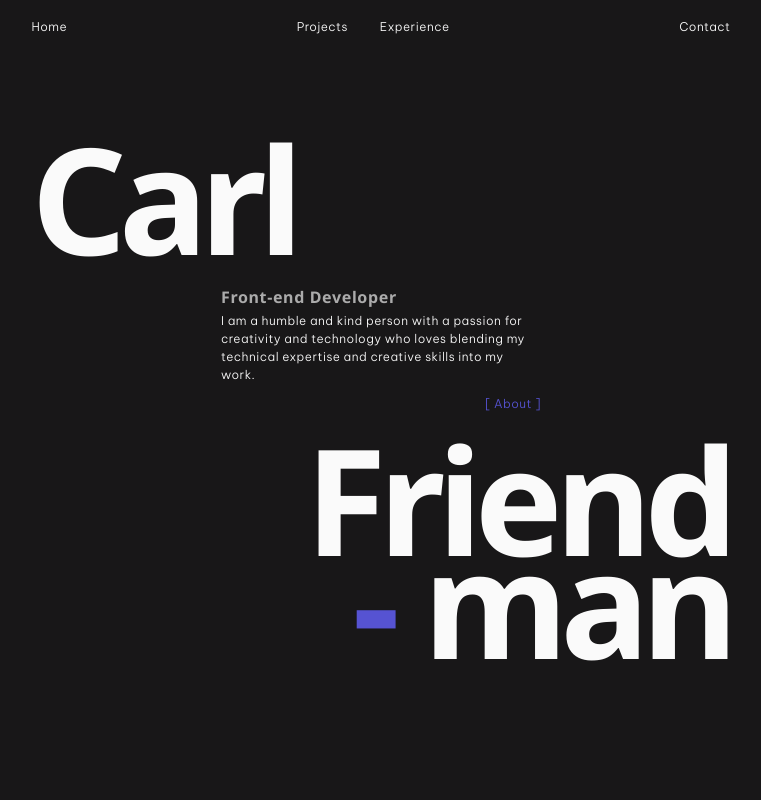
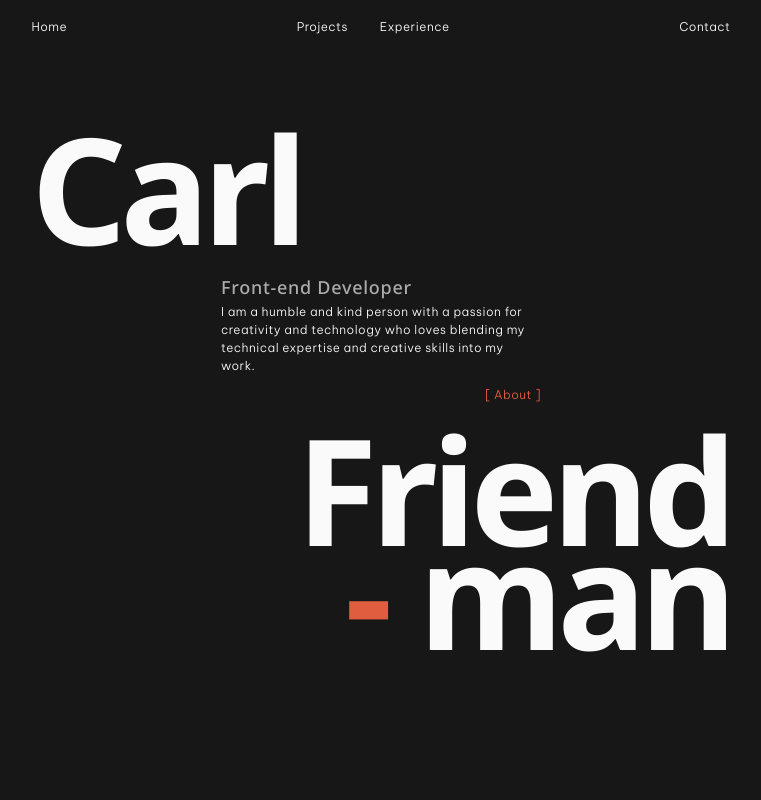
Before and after one commit to carl-vanman/Portfolio_23, a Next.js app: page / in a window 1280 px wide. Shown: the top 800 px of the page, without its empty margins (259-1020 px from the left). Built offline with nearby package versions, Linux system fonts and the light colour scheme.

Commit message:
added scroll effect to introduction, change init placement of menu btn to left

```diff
--- a/src/components/introduction/Introduction.js
+++ b/src/components/introduction/Introduction.js
@@ -1,17 +1,35 @@
-import React from "react";
+import React, { useState, useEffect } from "react";
 
 import Section from "../section/Section";
 
-import styles from "./Introduction.module.css"
-import utils from "../../styles/utils.module.css"
+import styles from "./Introduction.module.css";
+import utils from "../../styles/utils.module.css";
 
 const Introduction = () => {
+    const [scrollPosition, setScrollPosition] = useState(0);
+    const handleScroll = () => {
+        const position = window.pageYOffset;
+        setScrollPosition(position);
+    };
+
+    useEffect(() => {
+        window.addEventListener("scroll", handleScroll, { passive: true });
+
+        return () => {
+            window.removeEventListener("scroll", handleScroll);
+        };
+    }, []);
+
     return (
         <Section>
             <div className={styles.container}>
-                <h2 className={`${utils.xl_heading} ${styles.top_title}`} >Carl</h2>
+                <h2 className={`${utils.xl_heading} ${styles.top_title}`} style={{ transform: `translateX(-${scrollPosition*0.1}px)`, opacity:`${1-scrollPosition*0.0015}`}}>
+                    Carl
+                </h2>
                 <article className={`${styles.about_container}`}>
-                    <h3 className={`${utils.sm_heading_light}`}>Front-end Developer</h3>
+                    <h3 className={`${utils.sm_heading_light}`}>
+                        Front-end Developer
+                    </h3>
                     <p className={`${utils.body_text}`}>
                         I am a humble and kind person with a passion for
                         creativity and technology who loves blending my
@@ -19,10 +37,12 @@ const Introduction = () => {
                     </p>
                     <aside className={`${utils.tag_text}`}>{`[ About ]`}</aside>
                 </article>
-                <div className={`${styles.bottom_title}`}>
+                <div className={`${styles.bottom_title}`} style={{ transform: `translateX(${scrollPosition*0.1}px)`, opacity:`${1-scrollPosition*0.0015}`}}>
                     <h2 className={`${utils.xl_heading}`}>Friend</h2>
                     <h2 className={`${utils.xl_heading}`}>
-                        <span className={`${utils.xl_heading} ${styles.hyphen}`}>
+                        <span
+                            className={`${utils.xl_heading} ${styles.hyphen}`}
+                        >
                             {"- "}
                         </span>
                         man
--- a/src/components/introduction/Introduction.module.css
+++ b/src/components/introduction/Introduction.module.css
@@ -38,21 +38,21 @@
 
 @keyframes top-title {
     0% {
-        transform: translateX(-80px);
+        transform: translate(-80px);
         opacity: 0;
     }
     100% {
-        transform: translateX(0px);
+        transform: translate(0px, 0px);
         opacity: 1;
     }
 }
 @keyframes bottom-title {
     0% {
-        transform: translateX(80px);
+        transform: translate(80px);
         opacity: 0;
     }
     100% {
-        transform: translateX(0px);
+        transform: translate(0px, 0px);
         opacity: 1;
     }
 }
--- a/src/components/navigation/Navigation.js
+++ b/src/components/navigation/Navigation.js
@@ -7,7 +7,7 @@ import styles from "./Navigation.module.css";
 
 const Navigation = () => {
     const [isMenuOpen, setIsMenuOpen] = useState(false);
-    const [buttonPosition, setButtonPosition] = useState("right");
+    const [buttonPosition, setButtonPosition] = useState("left");
 
     const toggleMenu = (clickedButtonPosition) => {
         if (buttonPosition !== clickedButtonPosition) {
--- a/src/components/navigation/Navigation.module.css
+++ b/src/components/navigation/Navigation.module.css
@@ -1,6 +1,6 @@
 .nav {
     --margin-bottom: 5vh;
-    --btn-size: 64px;
+    --btn-size: 54px;
 }
 
 /* ---------------------MENU BUTTON------------------------ */
@@ -376,7 +376,7 @@
     }
 
     #menu_links:hover .menu_link {
-        color: var(--secondary-color-light);
+        color: var(--accent-color);
         transition: color 0.3s ease-out;
     }
 
--- a/src/pages/index.js
+++ b/src/pages/index.js
@@ -18,7 +18,7 @@ const vietnam = Be_Vietnam_Pro({
 
 const noto = Noto_Sans({
     variable: "--secondary-font",
-    weight: ["700"],
+    weight: ["500", "700"],
     subsets:["latin"],
 });
 
--- a/src/styles/globals.css
+++ b/src/styles/globals.css
@@ -12,8 +12,8 @@
     --primary-color-light:  rgb(var(--primary-color-rgb) / 0.65);
     --secondary-color-light: rgb(var(--secondary-color-rgb) / 0.65);
 
+    --accent-color: rgb(86 83 210);
     --accent-color: rgb(225 93 64);
-    --accent-color: rgb(86 83 210);
 
     /* -----------------------FONTS--------------------------- */
 
@@ -23,12 +23,17 @@
     --secondary-font: Noto Sans;
     */
 
-    --primary-font-weight: 400;
+    --primary-font-weight: 300;
     --secondary-font-weight:  700;
+    --exception-font-weight:  400;
+
+    --primary-letter-spacing: 0.04em;
+    --exception-letter-spacing: -0.04em;
+
     --xl-font-size: clamp(96px, 20vw, 148px);
     --lg-font-size: 64px;
     --md-font-size: 24px;
-    --sm-font-size: 16px;
+    --sm-font-size: 18px;
     --body-font-size: 12px;
     --link-font-size: 24px;
     --desktop-link-size: 12px;
@@ -42,7 +47,6 @@
     --sm-spacer: 0.5rem;    /* 8px */
     --xsm-spacer: 0.25rem;  /* 4px */
 }
-
 
 * {
     box-sizing: border-box;
--- a/src/styles/utils.module.css
+++ b/src/styles/utils.module.css
@@ -34,15 +34,32 @@
 .md_heading_light,
 .sm_heading_light {
     font-family: var(--secondary-font);
-    font-weight: var(--secondary-weight);
-    letter-spacing: 0.04em;
+    letter-spacing: var(--primary-letter-spacing);
+}
+
+.xl_heading,
+.lg_heading,
+.md_heading,
+.xl_heading_light,
+.lg_heading_light,
+.md_heading_light {
+    font-weight: var(--secondary-font-weight);
+}
+
+.lg_heading,
+.md_heading,
+.sm_heading,
+.lg_heading_light,
+.md_heading_light,
+.sm_heading_light {
+    letter-spacing: var(--primary-letter-spacing);
 }
 
 .xl_heading,
 .xl_heading_light {
     font-size: var(--xl-font-size);
     line-height: 70%;
-    letter-spacing: -0.05em;
+    letter-spacing: var(--exception-letter-spacing);
 }
 
 .lg_heading,
@@ -58,6 +75,7 @@
 .sm_heading,
 .sm_heading_light {
     font-size: var(--sm-font-size);
+    font-weight: var(--exception-font-weight);
 }
 
 .body_text,
```
